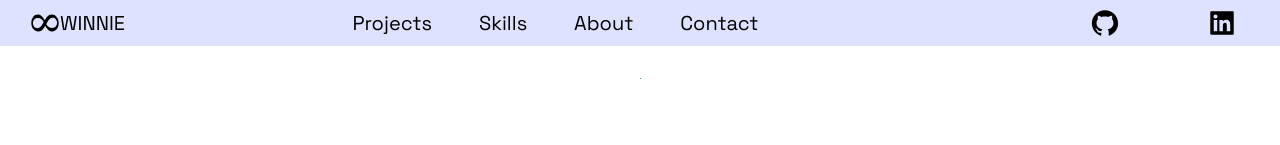
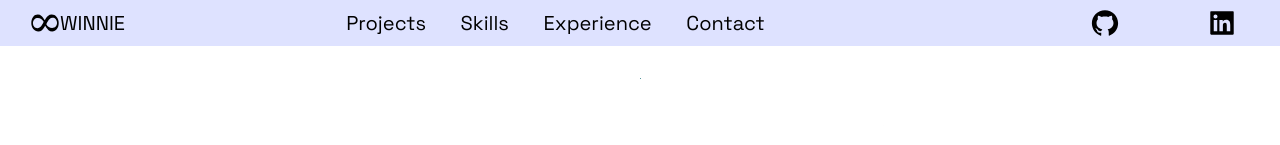
Before and after one commit to Winnie0313/portfolio, a Next.js app: page / in a window 1280 px wide. Shown: the top 145 px of the page. Built offline with nearby package versions, Linux system fonts and the light colour scheme.

Commit message:
change about to experience

```diff
--- a/src/components/Header/Header.js
+++ b/src/components/Header/Header.js
@@ -57,8 +57,8 @@ const Header = () =>  {
         </Link>
       </Li>
       <Li>
-        <Link href="#about">
-          <NavLink>About</NavLink>
+        <Link href="#experience">
+          <NavLink>Experience</NavLink>
         </Link>
       </Li>
       <Li>
@@ -75,7 +75,7 @@ const Header = () =>  {
         <DropDownContent>
           <DropDownContentLink href="#projects">Projects</DropDownContentLink>
           <DropDownContentLink href="#skills">Skills</DropDownContentLink>
-          <DropDownContentLink href="#about">About</DropDownContentLink>
+          <DropDownContentLink href="#experience">Experience</DropDownContentLink>
           <DropDownContentLink href="#contact">Contact</DropDownContentLink>
         </DropDownContent>
       ) : null}
--- a/src/components/TimeLine/TimeLine.js
+++ b/src/components/TimeLine/TimeLine.js
@@ -44,9 +44,9 @@ const Timeline = () => {
   }, []);
 
   return (
-    <Section id="about">
+    <Section id="experience">
       <SectionDivider />
-      <SectionTitle>About Me</SectionTitle>
+      <SectionTitle>Experience</SectionTitle>
       <SectionText>
       Full-Stack Web Developer transitioning from STEM Education with background in Mathematics and Computer Science.
       </SectionText>
```
